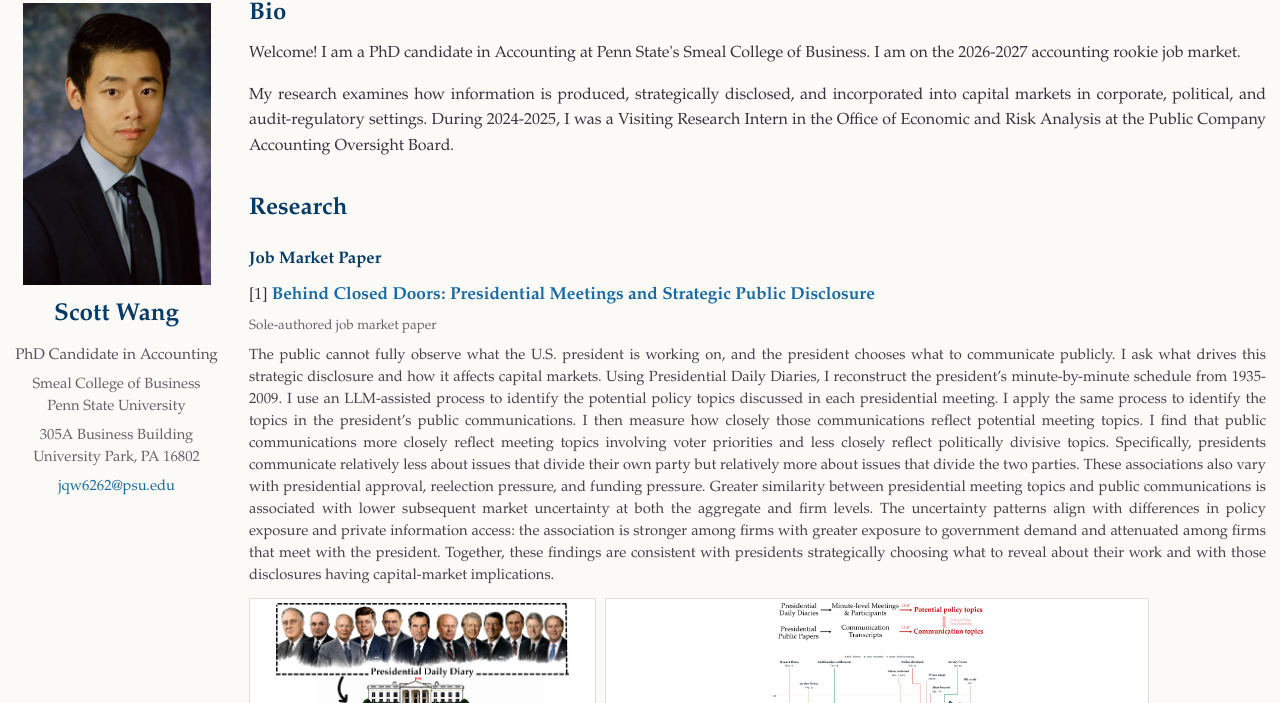
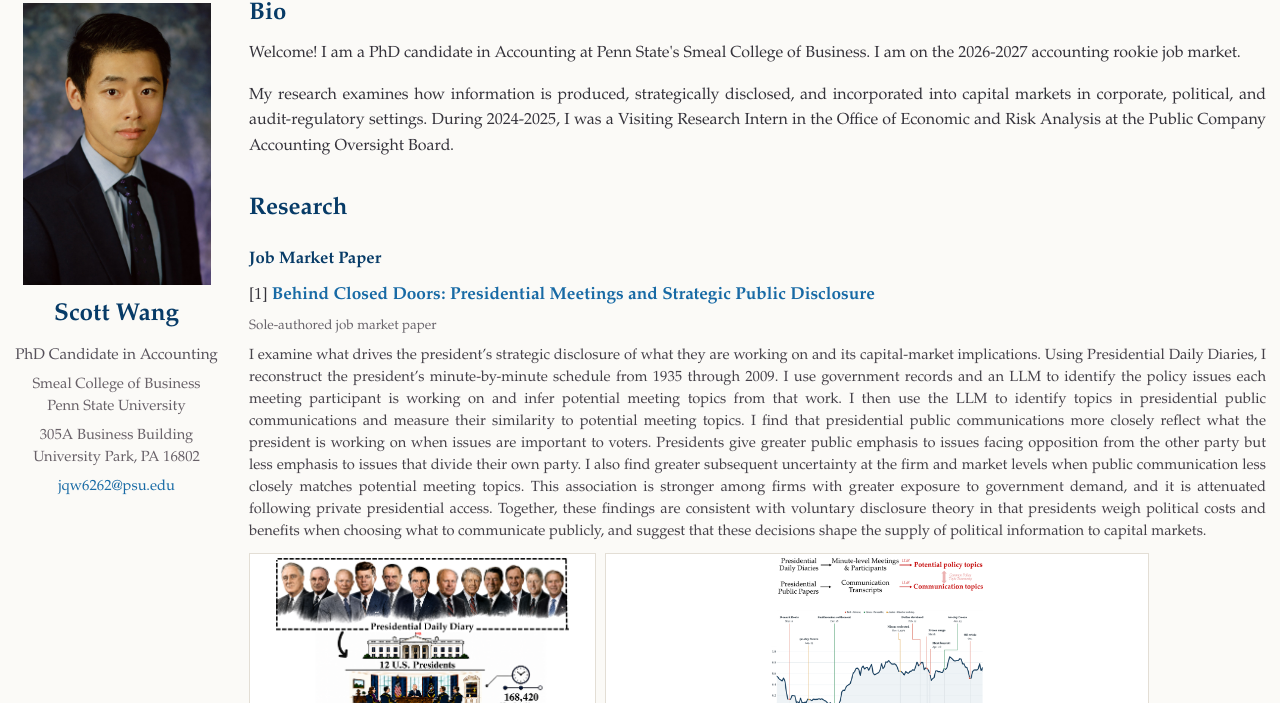
Before and after one commit to ScottJWang/scottjwang.github.io, a plain HTML site: page index.html in a window 1280 px wide. Shown: the part 97-800 px from the top of the page. Drawn offline with Linux system fonts and the light colour scheme.

Commit message:
Update index.html

```diff
--- a/index.html
+++ b/index.html
@@ -66,32 +66,28 @@
           <p class="paper-meta">Sole-authored job market paper</p>
           <div class="jmp-body">
             <p class="abstract">
-              The public cannot fully observe what the U.S. president is
-              working on, and the president chooses what to communicate
-              publicly. I ask what drives this strategic disclosure and how it
-              affects capital markets. Using Presidential Daily Diaries, I
-              reconstruct the president&rsquo;s minute-by-minute schedule from
-              1935-2009. I use an LLM-assisted process to identify the
-              potential policy topics discussed in each presidential meeting. I
-              apply the same process to identify the topics in the
-              president&rsquo;s public communications. I then measure how closely
-              those communications reflect potential meeting topics. I find that
-              public communications more closely reflect meeting topics
-              involving voter priorities and less closely reflect politically
-              divisive topics. Specifically, presidents communicate relatively
-              less about issues that divide their own party but relatively more
-              about issues that divide the two parties. These associations also
-              vary with presidential approval, reelection pressure, and funding
-              pressure. Greater similarity between presidential meeting topics
-              and public communications is associated with lower subsequent
-              market uncertainty at both the aggregate and firm levels. The
-              uncertainty patterns align with differences in policy exposure and
-              private information access: the association is stronger among
-              firms with greater exposure to government demand and attenuated
-              among firms that meet with the president. Together, these findings
-              are consistent with presidents strategically choosing what to
-              reveal about their work and with those disclosures having
-              capital-market implications.
+              I examine what drives the president&rsquo;s strategic disclosure of
+              what they are working on and its capital-market implications.
+              Using Presidential Daily Diaries, I reconstruct the
+              president&rsquo;s minute-by-minute schedule from 1935 through 2009.
+              I use government records and an LLM to identify the policy issues
+              each meeting participant is working on and infer potential
+              meeting topics from that work. I then use the LLM to identify
+              topics in presidential public communications and measure their
+              similarity to potential meeting topics. I find that presidential
+              public communications more closely reflect what the president is
+              working on when issues are important to voters. Presidents give
+              greater public emphasis to issues facing opposition from the
+              other party but less emphasis to issues that divide their own
+              party. I also find greater subsequent uncertainty at the firm
+              and market levels when public communication less closely matches
+              potential meeting topics. This association is stronger among
+              firms with greater exposure to government demand, and it is
+              attenuated following private presidential access. Together, these
+              findings are consistent with voluntary disclosure theory in that
+              presidents weigh political costs and benefits when choosing what
+              to communicate publicly, and suggest that these decisions shape
+              the supply of political information to capital markets.
             </p>
             <div class="jmp-figures" aria-label="Job market paper figures">
               <a href="assets/jmp-figure-1.png" target="_blank" rel="noopener">
```
